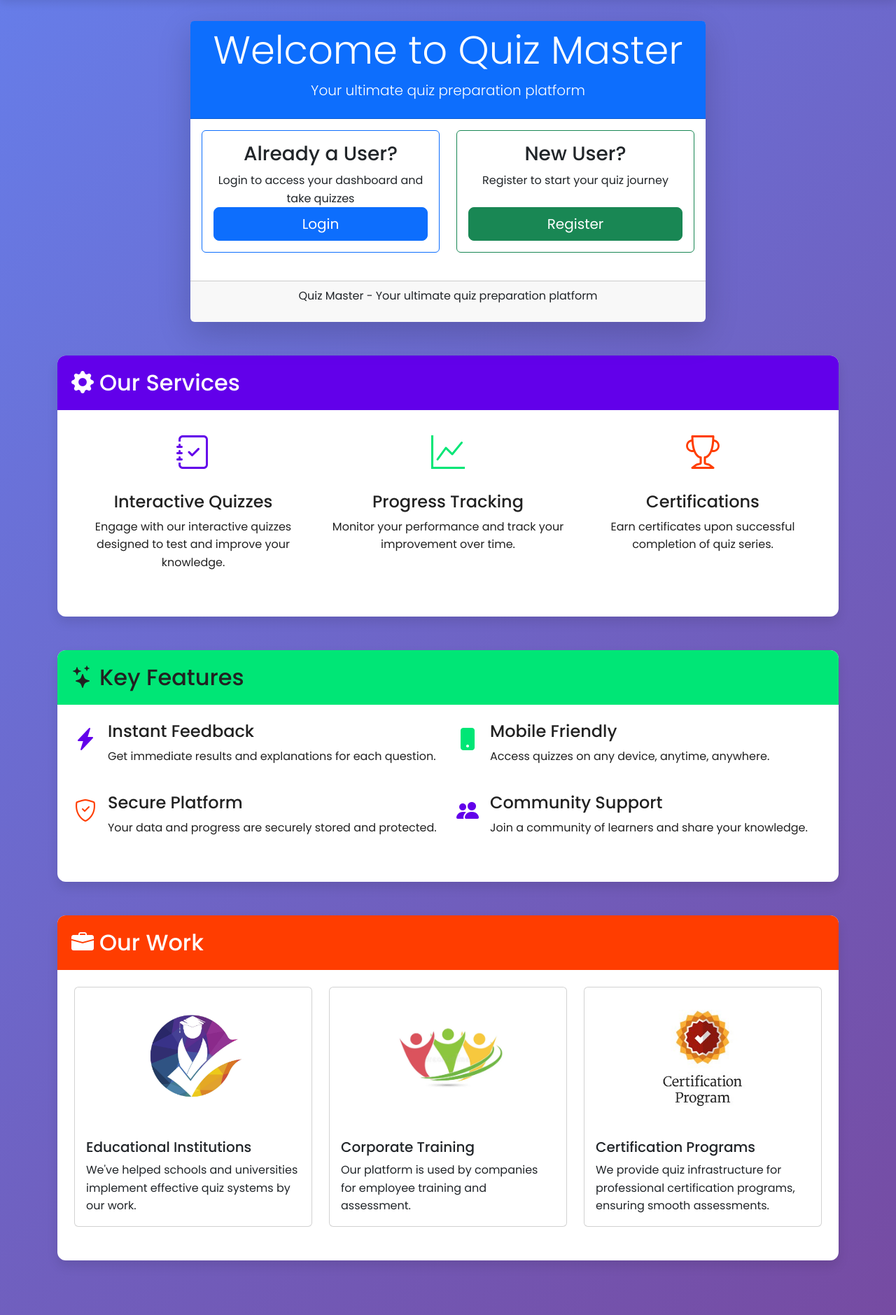
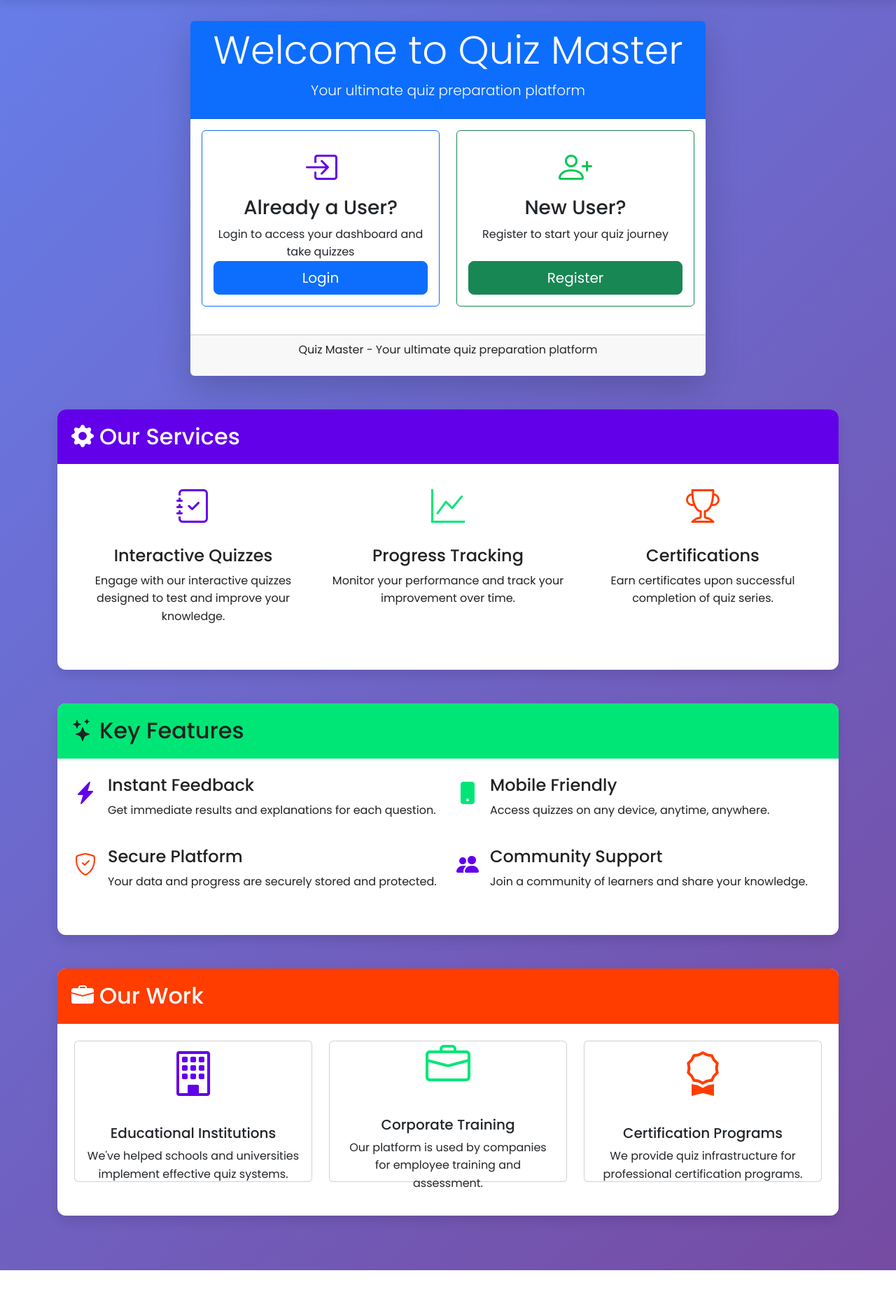
Before and after one commit to aniketmondal1210/MAD1-Quiz-Master-V1, a Flask app: page / in a window 1280 px wide. Shown: the part 81-1960 px from the top of the page at 70% size. After the commit the page ends 1896 px from the top, so only its background shows below. Run offline with Flask 3, Linux system fonts and the light colour scheme.

Commit message:
Update index.html

```diff
--- a/MAD 1 Project/templates/index.html
+++ b/MAD 1 Project/templates/index.html
@@ -16,6 +16,7 @@
                       <div class="card h-100 border-primary">
                           <div class="card-body d-flex flex-column justify-content-between">
                               <div>
+                                  <i class="bi bi-box-arrow-in-right" style="font-size: 3rem; color: var(--primary-color); margin-bottom: 15px;"></i>
                                   <h3 class="card-title">Already a User?</h3>
                                   <p class="card-text">Login to access your dashboard and take quizzes</p>
                               </div>
@@ -27,6 +28,7 @@
                       <div class="card h-100 border-success">
                           <div class="card-body d-flex flex-column justify-content-between">
                               <div>
+                                  <i class="bi bi-person-plus" style="font-size: 3rem; color: var(--success-color); margin-bottom: 15px;"></i>
                                   <h3 class="card-title">New User?</h3>
                                   <p class="card-text">Register to start your quiz journey</p>
                               </div>
@@ -142,17 +144,17 @@
             <div class="row">
                 <div class="col-md-4 mb-4">
                     <div class="card">
-                        <img src="{{ url_for('static', filename='images/Educational Institutions.png') }}" class="card-img-top" alt="Educational Institutions" style="height: 200px; object-fit: contain; padding: 20px;">
-                        <div class="card-body">
+                        <div class="card-body text-center" style="height: 200px; display: flex; flex-direction: column; justify-content: center;">
+                            <i class="bi bi-building" style="font-size: 4rem; color: var(--primary-color); margin-bottom: 20px;"></i>
                             <h5 class="card-title">Educational Institutions</h5>
-                            <p class="card-text">We've helped schools and universities implement effective quiz systems by our work.</p>
+                            <p class="card-text">We've helped schools and universities implement effective quiz systems.</p>
                         </div>
                     </div>
                 </div>
                 <div class="col-md-4 mb-4">
                     <div class="card">
-                        <img src="{{ url_for('static', filename='images/Corporate Training.jpg') }}" class="card-img-top" alt="Corporate Training" style="height: 200px; object-fit: contain; padding: 20px;">
-                        <div class="card-body">
+                        <div class="card-body text-center" style="height: 200px; display: flex; flex-direction: column; justify-content: center;">
+                            <i class="bi bi-briefcase" style="font-size: 4rem; color: var(--secondary-color); margin-bottom: 20px;"></i>
                             <h5 class="card-title">Corporate Training</h5>
                             <p class="card-text">Our platform is used by companies for employee training and assessment.</p>
                         </div>
@@ -160,10 +162,10 @@
                 </div>
                 <div class="col-md-4 mb-4">
                     <div class="card">
-                        <img src="{{ url_for('static', filename='images/Certification Programs.jpg') }}" class="card-img-top" alt="Certification Programs" style="height: 200px; object-fit: contain; padding: 20px;">
-                        <div class="card-body">
+                        <div class="card-body text-center" style="height: 200px; display: flex; flex-direction: column; justify-content: center;">
+                            <i class="bi bi-award" style="font-size: 4rem; color: var(--accent-color); margin-bottom: 20px;"></i>
                             <h5 class="card-title">Certification Programs</h5>
-                            <p class="card-text">We provide quiz infrastructure for professional certification programs, ensuring smooth assessments.</p>
+                            <p class="card-text">We provide quiz infrastructure for professional certification programs.</p>
                         </div>
                     </div>
                 </div>
```
